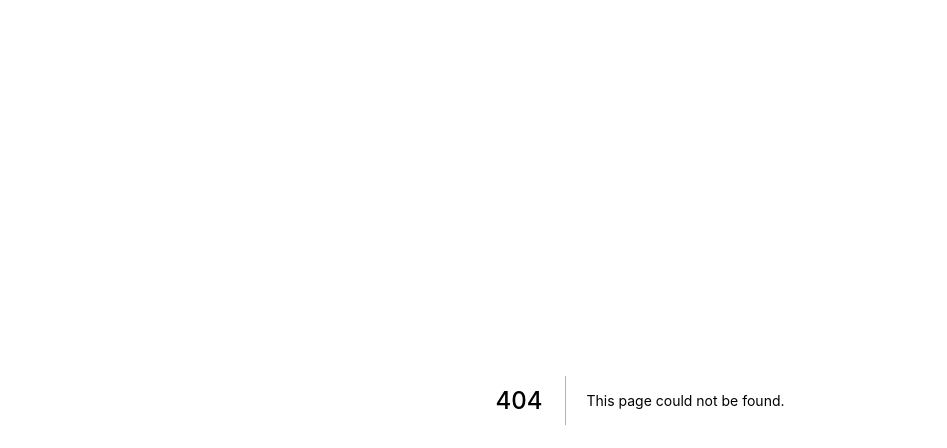
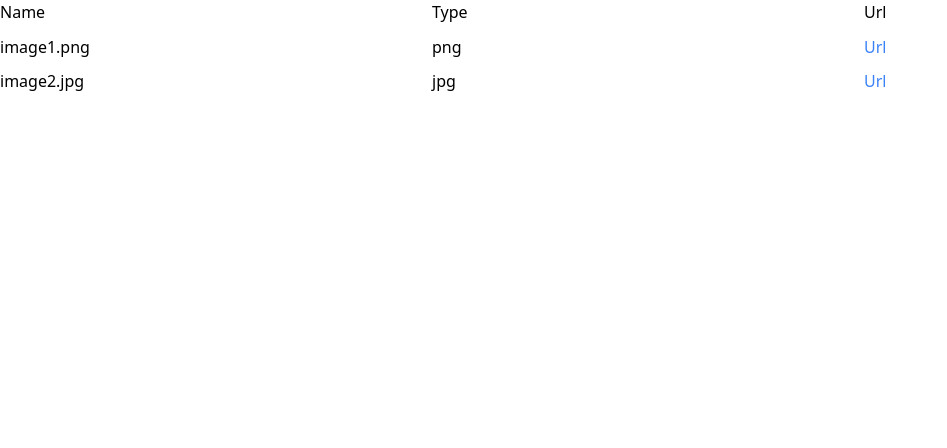
Before and after one commit to carloszan/django-file-uploader-app, a Next.js app: page /files in a window 1280 px wide. Before the commit this address had no page. Shown: the top 448 px of the page, without its empty margins (0-947 px from the left). Built offline with nearby package versions, Linux system fonts and the light colour scheme.

Commit message:
extract files page

```diff
--- /dev/null
+++ b/pages/files.tsx
@@ -0,0 +1,49 @@
+import Head from "next/head";
+import useSWR from "swr";
+import { FileDto } from "./api/files";
+
+export default function Files() {
+  const fetcher = (url: string) => fetch(url).then((res) => res.json());
+  const { data, error } = useSWR<FileDto[]>("/api/files", fetcher);
+
+  if (error) return <div>failed to load</div>;
+  if (!data) return <div>loading...</div>;
+
+  const fileList = data.map(({ id, name, type, url }) => {
+    return (
+      <li key={id}>
+        <div className="columns-3 space-y-4">
+          <div>{name}</div>
+          <div>{type}</div>
+          <div>
+            <a href={url} className="text-blue-500">
+              Url
+            </a>
+          </div>
+        </div>
+      </li>
+    );
+  });
+
+  return (
+    <div>
+      <Head>
+        <title>File Uploader</title>
+        <meta name="description" content="Generated by create next app" />
+        <link rel="icon" href="/favicon.ico" />
+      </Head>
+
+      <div className="container mx-auto">
+        <ul>
+          <div className="columns-3 space-y-4">
+            <div className="font-medium">Name</div>
+            <div className="font-medium">Type</div>
+            <div className="font-medium">Url</div>
+          </div>
+
+          {fileList}
+        </ul>
+      </div>
+    </div>
+  );
+}
--- a/pages/index.tsx
+++ b/pages/index.tsx
@@ -1,30 +1,9 @@
 import type { NextPage } from "next";
 import Head from "next/head";
-import useSWR from "swr";
-import { FileDto } from "./api/files";
+import { useState } from "react";
 
 const Home: NextPage = () => {
-  const fetcher = (url: string) => fetch(url).then((res) => res.json());
-  const { data, error } = useSWR<FileDto[]>("/api/files", fetcher);
-
-  if (error) return <div>failed to load</div>;
-  if (!data) return <div>loading...</div>;
-
-  const fileList = data.map(({ id, name, type, url }) => {
-    return (
-      <li key={id}>
-        <div className="columns-3 space-y-4">
-          <div>{name}</div>
-          <div>{type}</div>
-          <div>
-            <a href={url} className="text-blue-500">
-              Url
-            </a>
-          </div>
-        </div>
-      </li>
-    );
-  });
+  const [file, setFile] = useState<File | undefined>(undefined);
 
   return (
     <div>
@@ -35,15 +14,7 @@ const Home: NextPage = () => {
       </Head>
 
       <div className="container mx-auto">
-        <ul>
-          <div className="columns-3 space-y-4">
-            <div className="font-medium">Name</div>
-            <div className="font-medium">Type</div>
-            <div className="font-medium">Url</div>
-          </div>
-
-          {fileList}
-        </ul>
+        <h1>index page</h1>
       </div>
     </div>
   );
```
